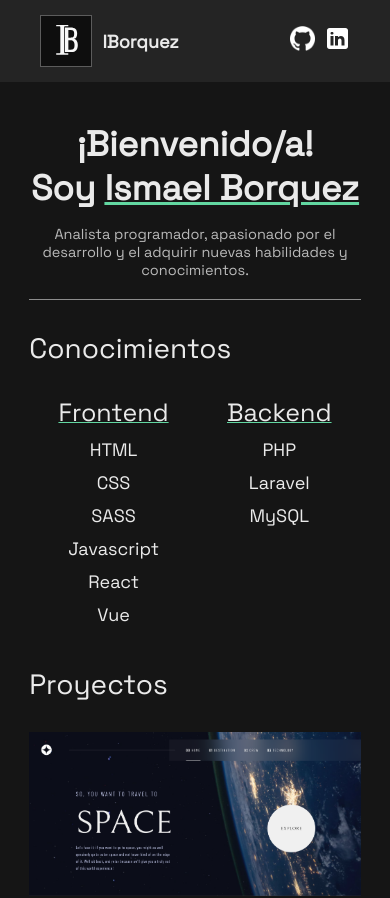
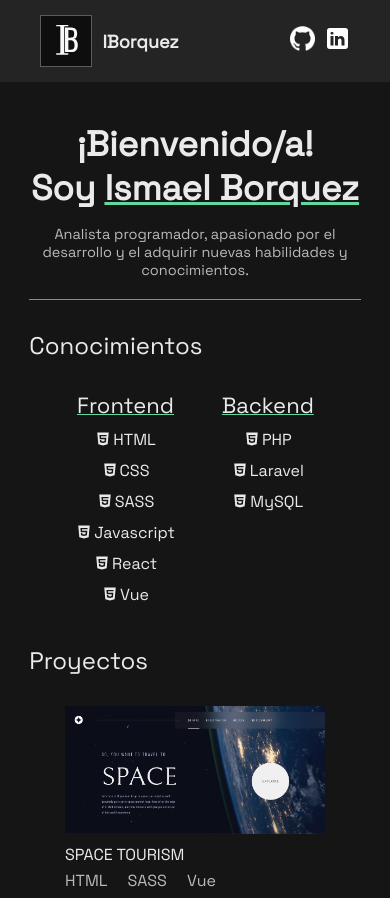
Before and after one commit to Siluetaz/portfolio-iborquez, a React (Vite) app: page / in a window 390 px wide. Shown: the top 898 px of the page. Built offline with nearby package versions, Linux system fonts and the light colour scheme.

Commit message:
responsive font-size

```diff
--- a/package.json
+++ b/package.json
@@ -10,7 +10,8 @@
   },
   "dependencies": {
     "react": "^18.2.0",
-    "react-dom": "^18.2.0"
+    "react-dom": "^18.2.0",
+    "react-icons": "^4.6.0"
   },
   "devDependencies": {
     "@types/react": "^18.0.24",
--- a/src/components/Content.jsx
+++ b/src/components/Content.jsx
@@ -1,5 +1,6 @@
 import '../sass/layouts/Content.scss'
 import { Card } from './Card'
+import { Knowledge } from './Knowledge'
 import data from '../../data.json'
 const Content = () => {
   return (
@@ -13,26 +14,7 @@ const Content = () => {
       </button> */}
       </section>
       <hr className='line' />
-      <section className='knowledge-side'>
-        <h2 className='subtitle'>Conocimientos</h2>
-        <div className='knowledges'>
-          <div>
-            <div className='knowledges__title'>Frontend</div>
-            <div className='knowledges__item'>HTML</div>
-            <div className='knowledges__item'>CSS</div>
-            <div className='knowledges__item'>SASS</div>
-            <div className='knowledges__item'>Javascript</div>
-            <div className='knowledges__item'>React</div>
-            <div className='knowledges__item'>Vue</div>
-          </div>
-          <div>
-            <div className='knowledges__title'>Backend</div>
-            <div className='knowledges__item'>PHP</div>
-            <div className='knowledges__item'>Laravel</div>
-            <div className='knowledges__item'>MySQL</div>
-          </div>
-        </div>
-      </section>
+      <Knowledge />
       <section className='projects-side'>
         <h2 className='subtitle'>Proyectos</h2>
         <div className='projects-side__card-container'>
--- /dev/null
+++ b/src/components/Knowledge.jsx
@@ -0,0 +1,28 @@
+import '../sass/layouts/Knowledge.scss'
+import { AiFillHtml5 } from "react-icons/ai";
+const Knowledge = () => {
+  return (
+    <section className='knowledge-side'>
+      <h2 className='subtitle'>Conocimientos</h2>
+      <div className='knowledges'>
+        <div>
+          <div className='knowledges__title'>Frontend</div>
+          <div className='knowledges__item'><AiFillHtml5 /> HTML</div>
+          <div className='knowledges__item'><AiFillHtml5 /> CSS</div>
+          <div className='knowledges__item'><AiFillHtml5 /> SASS</div>
+          <div className='knowledges__item'><AiFillHtml5 /> Javascript</div>
+          <div className='knowledges__item'><AiFillHtml5 /> React</div>
+          <div className='knowledges__item'><AiFillHtml5 /> Vue</div>
+        </div>
+        <div>
+          <div className='knowledges__title'>Backend</div>
+          <div className='knowledges__item'><AiFillHtml5 /> PHP</div>
+          <div className='knowledges__item'><AiFillHtml5 /> Laravel</div>
+          <div className='knowledges__item'><AiFillHtml5 /> MySQL</div>
+        </div>
+      </div>
+    </section>
+  )
+}
+
+export { Knowledge }
--- a/src/sass/layouts/App.scss
+++ b/src/sass/layouts/App.scss
@@ -12,12 +12,12 @@
   border: none;
   border-bottom: 0.2rem solid v.$secondary;
   letter-spacing: 0.05rem;
-  margin: 1rem 0;
   text-transform: uppercase;
-  padding: 0.8rem;
+  padding: 1rem;
   text-decoration: none;
   transition: background-color .5s, border .5s;
   border-radius: .2rem;
+  font-size: 1.45rem;
 
   &:hover {
     cursor: pointer;
@@ -30,7 +30,7 @@
   font-weight: initial;
   text-align: start;
   margin: 3rem 0;
-  font-size: 2.8rem;
+  font-size: clamp(2.4rem,4vw, 2.8rem);
   color: v.$font-color;
 
   &__colored {
--- a/src/sass/layouts/Card.scss
+++ b/src/sass/layouts/Card.scss
@@ -2,21 +2,12 @@
 @use '../base/mixins' as m;
 
 .card {
+  width: 45%;
+  min-width: 26rem;
+  max-width: 43rem;
+
   &__image {
     width: 100%;
-    min-width: 25rem;
-    max-width: 43rem;
-    @include m.tablet {
-      max-width: 28rem;
-    }
-
-    @include m.desktop {
-      max-width: 35rem;
-    }
-
-    @include m.desktopL {
-      max-width: 43rem;
-    }
   }
 
 
@@ -42,5 +33,6 @@
     display: flex;
     justify-content: space-evenly;
     gap: 1rem;
+    margin: 1rem 0;
   }
 }
--- a/src/sass/layouts/Content.scss
+++ b/src/sass/layouts/Content.scss
@@ -38,22 +38,6 @@
 
   }
 
-  .knowledges {
-    display: flex;
-    justify-content: space-around;
-
-    &__title {
-      margin: 0;
-      font-size: 2.5rem;
-      font-weight: initial;
-      text-decoration: underline v.$secondary 0.12rem;
-    }
-
-    &__item {
-      font-size: 1.8rem;
-      margin: 1rem 0;
-    }
-  }
 
   .projects-side {
     &__card-container {
--- /dev/null
+++ b/src/sass/layouts/Knowledge.scss
@@ -0,0 +1,23 @@
+@use '../base/variables' as v;
+@use '../base/mixins' as m;
+
+.knowledges {
+  display: flex;
+  justify-content: space-evenly;
+
+  &__title {
+    margin: 0;
+    font-size: clamp(2.2rem, 5vw, 2.5rem);
+    font-weight: initial;
+    text-decoration: underline v.$secondary 0.12rem;
+  }
+
+  &__item {
+    font-size: clamp(1.6rem, 4vw, 1.8rem);
+    margin: 1rem 0;
+    display: flex;
+    align-items: center;
+    justify-content: center;
+    gap: 0.2rem;
+  }
+}
```
Also changed, not shown: 1 other file (tests, documents, lock files or other folders).
